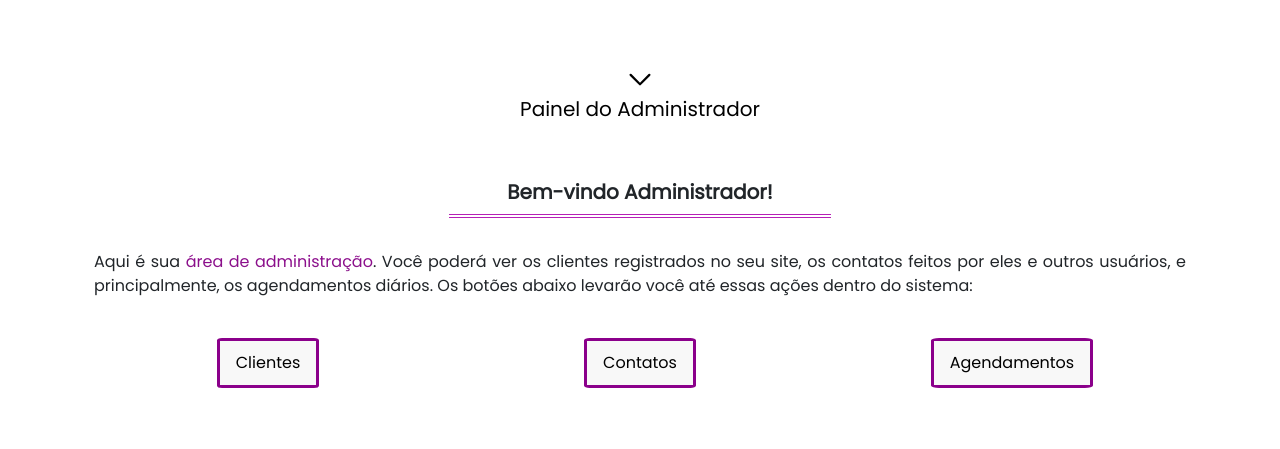
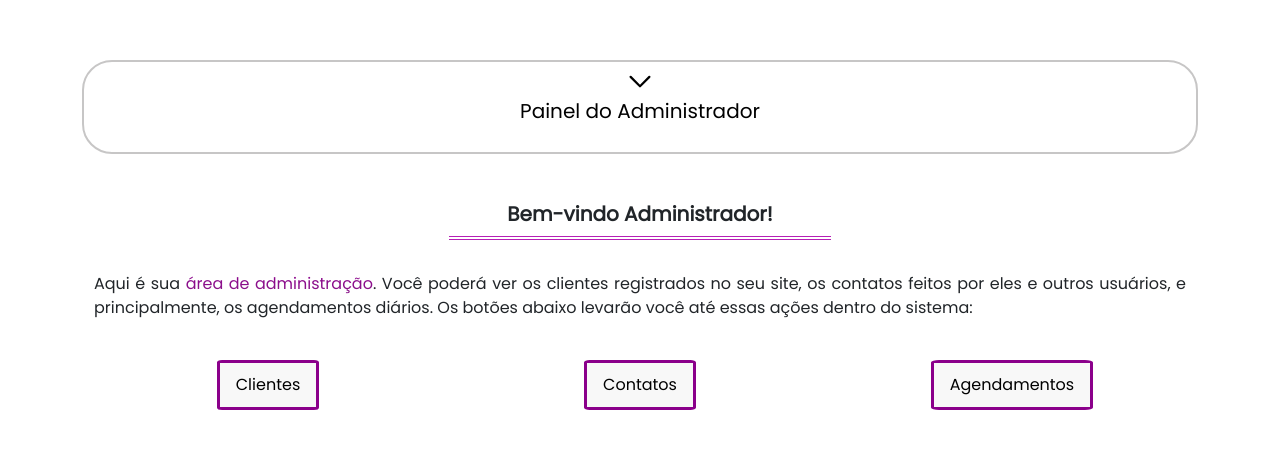
Before and after one commit to ThiPM/qcestetic, a PHP site: page /admin/hiddenPage.php in a window 1280 px wide. Shown: the part 70-519 px from the top of the page. Run offline with PHP 8.4, Linux system fonts and the light colour scheme; the visitor is signed in with stand-in values (Sample User, id 1); some web fonts are replaced.

Commit message:
Correção Front-end telas de usuário e admin

```diff
--- a/admin/hiddenPage.php
+++ b/admin/hiddenPage.php
@@ -69,7 +69,7 @@
 <button class="button_logoff" id="btnLogoff" type="button">Sair<svg xmlns="http://www.w3.org/2000/svg" viewBox="0 0 16 16" width="16" height="16"><path fill-rule="evenodd" d="M2 2.75C2 1.784 2.784 1 3.75 1h2.5a.75.75 0 010 1.5h-2.5a.25.25 0 00-.25.25v10.5c0 .138.112.25.25.25h2.5a.75.75 0 010 1.5h-2.5A1.75 1.75 0 012 13.25V2.75zm6.56 4.5l1.97-1.97a.75.75 0 10-1.06-1.06L6.22 7.47a.75.75 0 000 1.06l3.25 3.25a.75.75 0 101.06-1.06L8.56 8.75h5.69a.75.75 0 000-1.5H8.56z"></path></svg></button><br>
 </div>
 </div>
-</div>
+</div><br><br>
 
 <div class="container" id="controle_usuario">
 <div class="row">
--- a/assets/css/pag_admin.css
+++ b/assets/css/pag_admin.css
@@ -56,7 +56,9 @@
   }
 
   #painel_admin {
-    padding-bottom: 50px;
+    padding-bottom: 20px;
+    border: rgb(199, 198, 198) 2px solid;
+    border-radius: 30px;
   }
 
   #collapse_painel_button {
--- a/assets/css/pag_usuario.css
+++ b/assets/css/pag_usuario.css
@@ -48,10 +48,10 @@
   }
 
   #painel_usuario {
-    padding-bottom: 50px;
+    padding-bottom: 20px;
     padding-top: 10px;
-    border: rgb(172, 172, 172) 3px solid;
-    border-radius: 50px;
+    border: rgb(199, 198, 198) 2px solid;
+    border-radius: 30px;
 
   }
 
```
